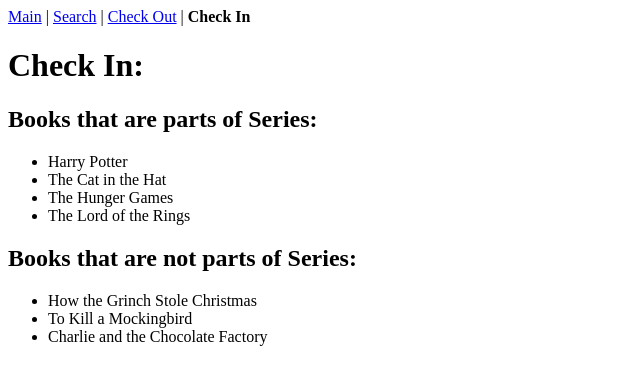
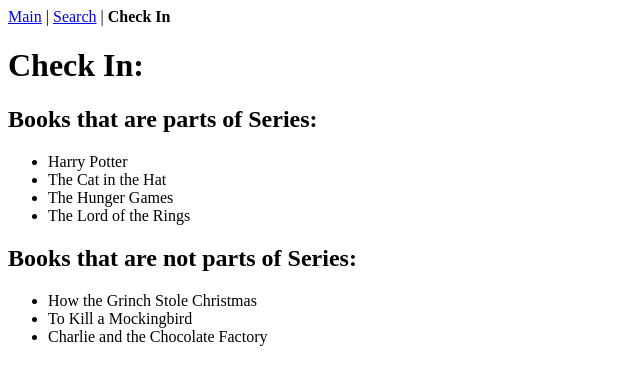
Before and after one commit to zClerigo/library, a Django app: page /check_in/ in a window 1280 px wide. Shown: the top 385 px of the page, without its empty margins (0-640 px from the left). Run offline with Django 4.2, Linux system fonts and the light colour scheme.

Commit message:
no check out

```diff
--- a/library/library/templates/base.html
+++ b/library/library/templates/base.html
@@ -12,7 +12,6 @@
 <body>
 	{% if "/" == request.path %}<b>Main</b>{% else %}<a href="/">Main</a>{% endif %}
 	| {% if "/search/" in request.path %}<b>Search</b>{% else %}<a href="/search">Search</a>{% endif %}
-	| {% if "/check_out/" in request.path %}<b>Check Out</b>{% else %}<a href="/check_out">Check Out</a>{% endif %}
 	| {% if "/check_in/" in request.path %}<b>Check In</b>{% else %}<a href="/check_in">Check In</a>{% endif %}
 </body>
 <script>
--- a/library/library/templates/homepage.html
+++ b/library/library/templates/homepage.html
@@ -5,7 +5,6 @@
 	Here we have a wide selection of books for you to enjoy. You can search for our selection of books, check them out, and check them back in.
 	<ul>
 		<li><a href="./search">Search</a></li>
-		<li><a href="./check_out">Check out</a></li>
 		<li><a href="./check_in">Check in</a></li>
 	</ul>
 	<a href="https://images.pexels.com/photos/1290141/pexels-photo-1290141.jpeg" title="Library">
```
